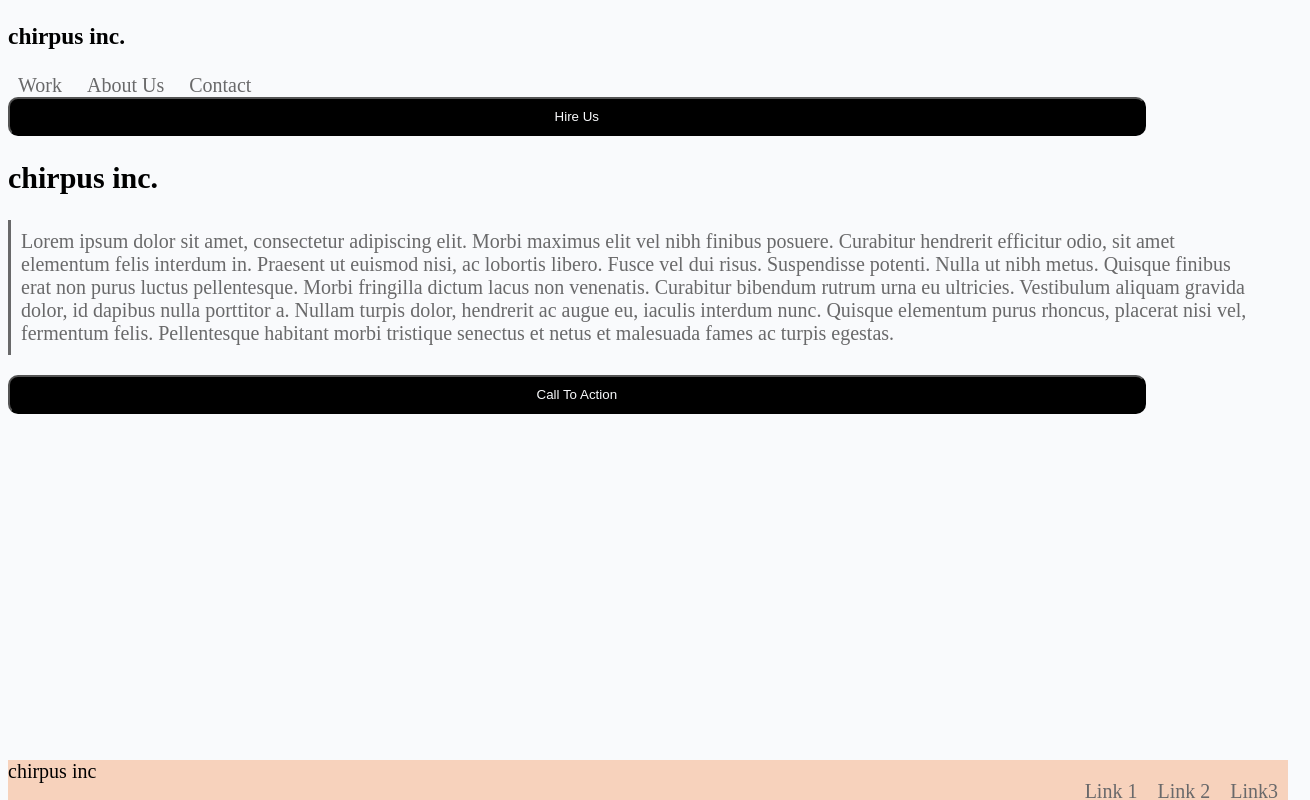
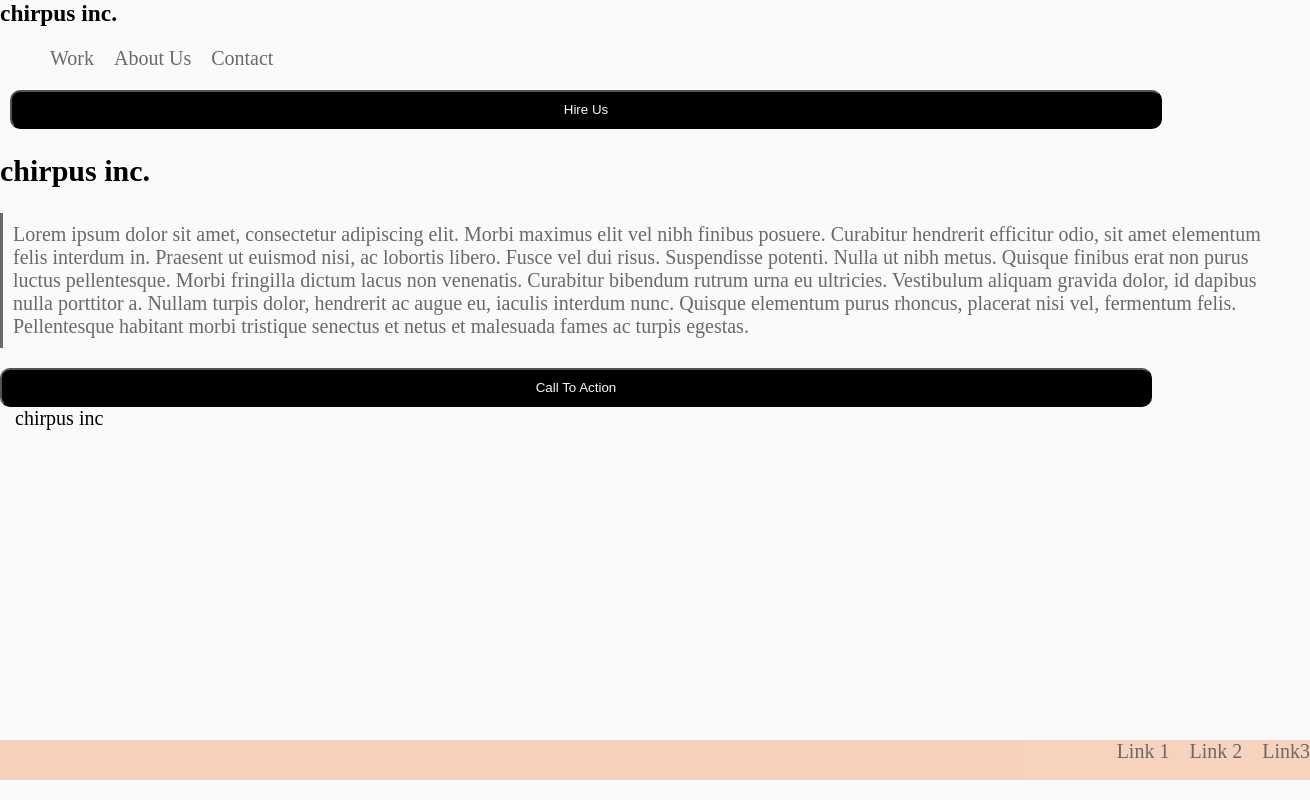
Before and after one commit to minimomo14/HTML-CSS-LAB-PT.1-2, a plain HTML site: page index.html in a window 1280 px wide. Shown: the whole page, 1310 px wide, since content can reach past the window. Drawn offline with Linux system fonts and the light colour scheme.

Commit message:
HTML-CSS LAB part 1-2

```diff
--- a/index.html
+++ b/index.html
@@ -1,5 +1,6 @@
 <!DOCTYPE html>
 <html lang="en">
+
 <head>
     <meta charset="UTF-8" />
     <meta http-equiv="X-UA-Compatible" content="IE=edge" />
@@ -8,7 +9,7 @@
     <style font="Open Sans">
         @import url("https://fonts.googleapis.com/css2?family=Lato&family=Open+Sans:wght@600&display=swap");
     </style>
-    <title>HTML-CSS-LAB 1 PART 2</title>
+    <title>HTML-CSS-LAB 1 PART 1-2</title>
 </head>
 
 <body>
@@ -17,19 +18,21 @@
             <div class="topbar">
                 <h3>chirpus inc.</h3>
             </div>
+            <div class="nav,topbar">
+            <nav>
+                    <ul>
+                        <li> <a href="/Work" id="Work">Work</a> </li>
+                        <li> <a href="/About-us" id="About-us">About Us</a> </li>
+                        <li> <a href="/Contact" id="Contact">Contact</a> </li>
+                    </ul>
 
-        <div class="nav,topbar">
-          <a href="/Work" id="Work">Work</a>
-
-          <a href="/About-us" id="About-us">About Us</a>
-
-          <a href="/Contact" id="Contact">Contact</a>
+                    <a class="bg-black,topbar">
+                        <button>Hire Us</button>
+                    </a>
             </div>
-
-        <div class="bg-black,topbar">
-          <button>Hire Us</button>
-        </div>
-
+            </nav>
+        </header>
+        <section class="mainPage">
             <div class="paragraph">
                 <h2>chirpus inc.</h2>
                 <p>
@@ -48,15 +51,17 @@
 
                 <div class="bg-black"><button>Call To Action</button></div>
             </div>
+        </section>
+
         <div class="circle">
             <div class="biggest"></div>
             <div class="medium"></div>
             <div class="smallest"></div>
         </div>
-      </header>
+
         <footer>
-        <div>chirpus inc</div>
-        <ul>
+            <div class="company-name">chirpus inc</div>
+            <ul class="footer-links">
                 <li>
                     <a href="/Link1" id="Link1">Link 1</a>
                 </li>
--- a/style.css
+++ b/style.css
@@ -2,6 +2,38 @@ body {
   font-style: "Open Sans";
   font-size: 20px;
   background-color: #f9fafc;
+  margin: 0;
+}
+
+a {
+  color: #69696a;
+  text-decoration: none;
+}
+a.button {
+  background-color: #000;
+  border: none;
+  border-radius: 20px;
+  color: #fff;
+  display: block;
+  padding: 15px;
+  text-align: center;
+}
+
+.nav-btn {
+  margin-top: 10px;
+}
+
+h1 {
+  font-size: 24px;
+}
+h3 {
+  margin: 0 0 10px 0;
+}
+
+li {
+  list-style: none;
+  margin: 0;
+  padding: 0;
 }
 
 head {
@@ -36,8 +68,8 @@ p {
   flex-direction: column;
   justify-content: space-between;
   margin: 0px;
-  padding: 0px;
-  width: 200px;
+  padding: 0;
+  width: 100%;
 }
 
 a {
@@ -51,7 +83,16 @@ ul {
   flex-direction: row;
 }
 
-footer {
+.company-name {
+  align-items: center;
+  display: flex;
+  padding: 0 15px;
+  width: 100%;
+}
+
+
+
+.footer-links {
   position: fixed;
   bottom: 0;
   width: 100%;
@@ -60,9 +101,8 @@ footer {
   display: flex;
   border-left: 10px;
   float: right;
-  flex-direction: row;
-  align-content: flex-end;
-  justify-content: space-between;
+  align-content: center;
+  justify-content: flex-end;
 }
 
 @media screen and (min-width=768px) {
```
Lines whose indentation alone changed are shown as unchanged.
